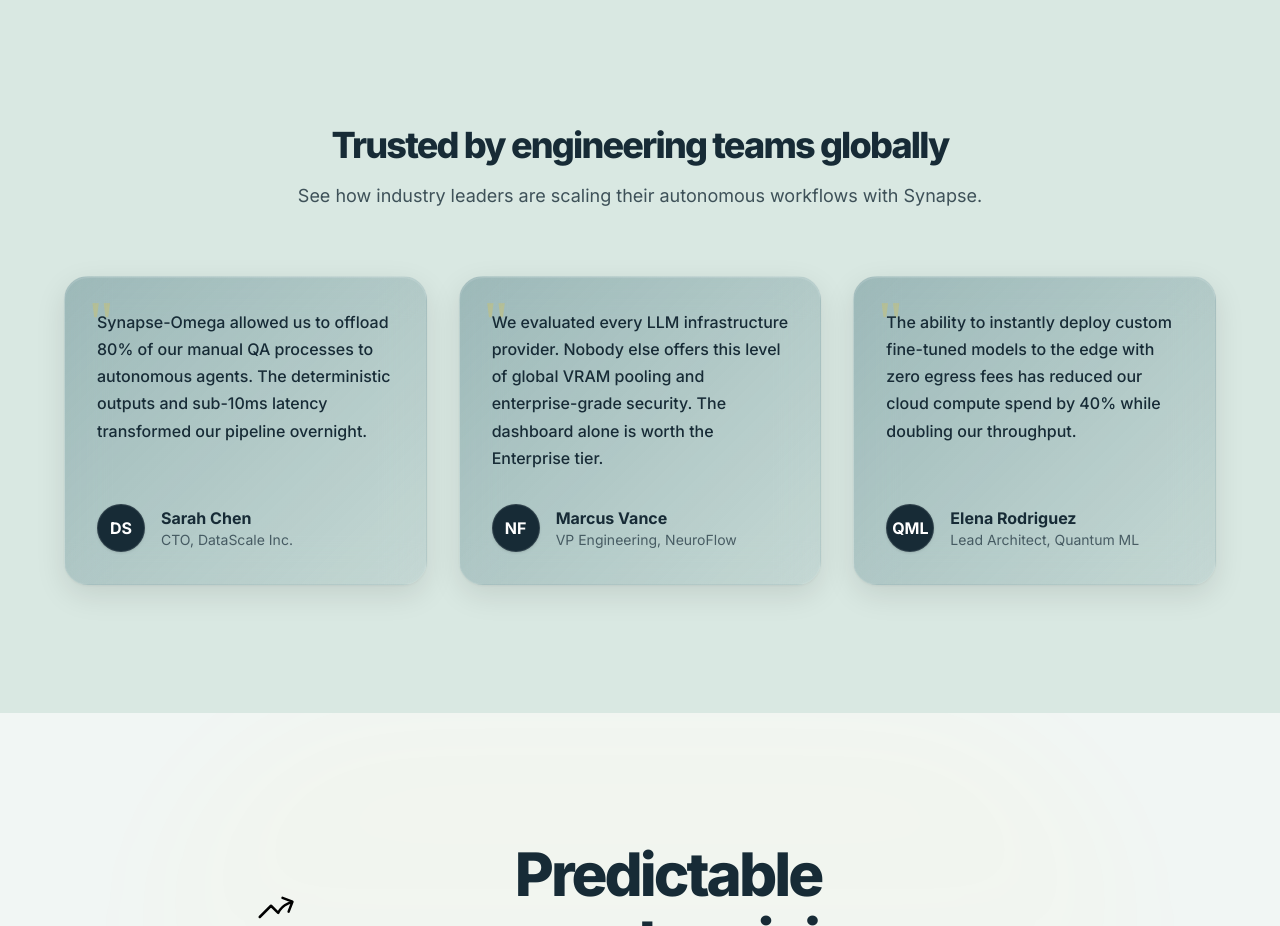
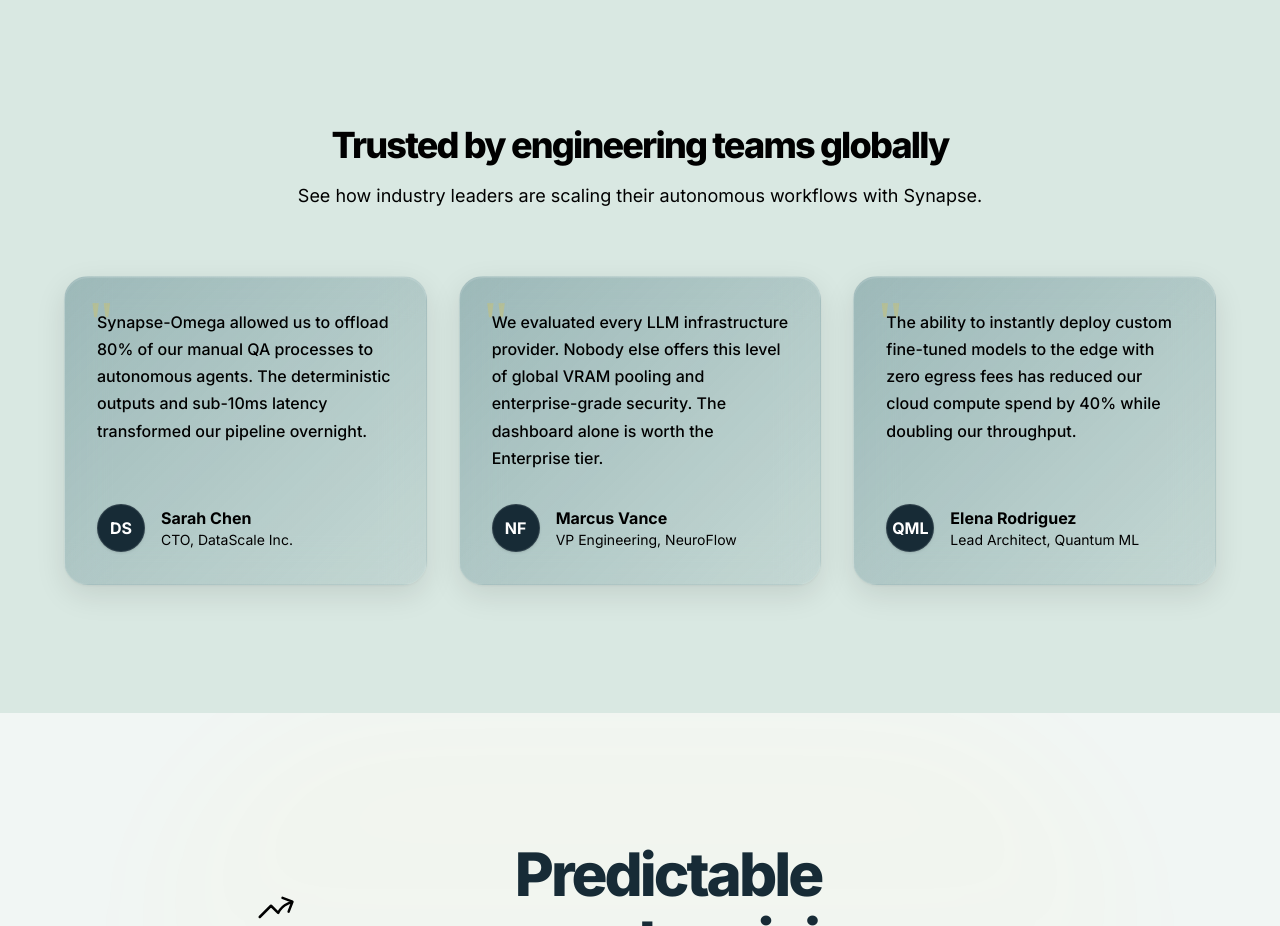
Before and after one commit to Akshat-240/FrontEnd-Battle-3.0, a Next.js app: page / in a window 1280 px wide. Shown: the part 4100-5026 px from the top of the page. Built offline with nearby package versions, Linux system fonts and the light colour scheme.

Commit message:
Fix testimonials text color to black

```diff
--- a/src/components/testimonials/TestimonialsSection.tsx
+++ b/src/components/testimonials/TestimonialsSection.tsx
@@ -30,10 +30,10 @@ export function TestimonialsSection() {
 
       <div className="max-w-7xl mx-auto px-4 sm:px-6 lg:px-8 relative z-10">
         <div className="text-center max-w-3xl mx-auto mb-16" data-animate="reveal">
-          <h2 id="testimonials-heading" className="text-balance text-3xl md:text-4xl font-extrabold text-oceanic tracking-tighter mb-4 leading-[1.1]">
+          <h2 id="testimonials-heading" className="text-balance text-3xl md:text-4xl font-extrabold text-black tracking-tighter mb-4 leading-[1.1]">
             Trusted by engineering teams globally
           </h2>
-          <p className="text-balance text-base sm:text-lg text-oceanic/80 dark:text-arctic/80 px-4 leading-[1.7]">
+          <p className="text-balance text-base sm:text-lg text-black px-4 leading-[1.7]">
             See how industry leaders are scaling their autonomous workflows with Synapse.
           </p>
         </div>
@@ -48,7 +48,7 @@ export function TestimonialsSection() {
             >
               <div className="mb-8 relative">
                 <span className="text-6xl text-forsythia/20 absolute -top-4 -left-2 font-serif leading-none">&quot;</span>
-                <p className="text-oceanic relative z-10 font-medium leading-[1.7]">
+                <p className="text-black relative z-10 font-medium leading-[1.7]">
                   {testimonial.quote}
                 </p>
               </div>
@@ -58,8 +58,8 @@ export function TestimonialsSection() {
                   {testimonial.companyLogo}
                 </div>
                 <div>
-                  <p className="font-bold text-oceanic">{testimonial.author}</p>
-                  <p className="text-sm text-oceanic/70">{testimonial.role}</p>
+                  <p className="font-bold text-black">{testimonial.author}</p>
+                  <p className="text-sm text-black">{testimonial.role}</p>
                 </div>
               </div>
             </article>
```
